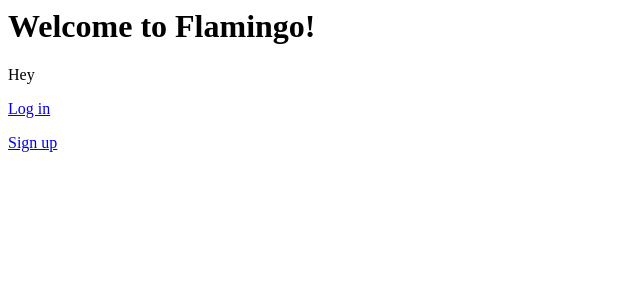
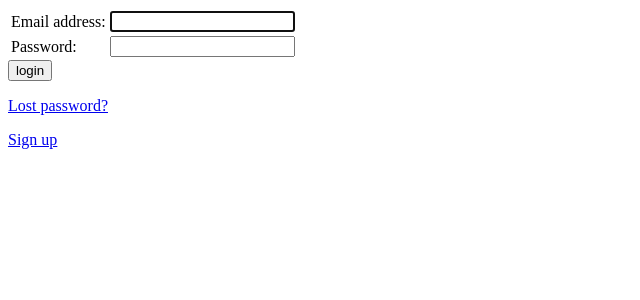
Before and after one commit to gitter-badger/project-flamingo, a Django app: page /login/ in a window 1280 px wide. Shown: the top 300 px of the page, without its empty margins (0-640 px from the left). Run offline with Django 3.2, Linux system fonts and the light colour scheme; parts of the project's set-up code (start-up, migrations or seed data) failed here and were passed over.

Commit message:
Some login and signup fixes

```diff
--- a/flamingo_proj/home/templates/registration/login.html
+++ b/flamingo_proj/home/templates/registration/login.html
@@ -1,16 +1,45 @@
-{% block headline %} <h1>Welcome to Flamingo!</h1> {% endblock headline %}
-
 {% block content %}
 
-<p> Hey
-{% if user.is_authenticated %}
-{{ user.email }}!
-  <p><a href="{% url 'logout' %}"> Log out </a></p>
-
-</p>
-{% else %}
-  <p><a href="{% url 'login' %}"> Log in </a></p>
-  <p><a href="{% url 'signup' %}"> Sign up </a></p>
+{% if form.errors %}
+<p>Your username and password didn't match. Please try again.</p>
+{% endif %}
+{% if next %}
+    {% if user.is_authenticated %}
+    <strong> TO BE FIXED </strong>
+    <p>Your account doesn't have access to this page. To proceed,
+    please login with an account that has access.</p>
+    {% else %}
+    <p>Please login to see this page.</p>
+    {% endif %}
 {% endif %}
 
+{% if user.is_authenticated %}
+    <p> You are logged in, {{ user }}! </p>
+    <p> To log in with a different account, log out first! </p>
+    <p><a href="{% url 'logout' %}">Log out</a></p>
+{% else %}
+
+
+<form method="post" action="{% url 'login' %}">
+{% csrf_token %}
+<table>
+<tr>
+    <td>{{ form.username.label_tag }}</td>
+    <td>{{ form.username }}</td>
+</tr>
+<tr>
+    <td>{{ form.password.label_tag }}</td>
+    <td>{{ form.password }}</td>
+</tr>
+</table>
+
+<input type="submit" value="login" />
+<input type="hidden" name="next" value="{{ next }}" />
+</form>
+
+{# Assumes you setup the password_reset view in your URLconf #}
+<p><a href="{% url 'password_reset' %}">Lost password?</a></p>
+<p><a href="{% url 'signup' %}"> Sign up </a></p>
+
+{% endif %}
 {% endblock %}
--- a/flamingo_proj/posts/views.py
+++ b/flamingo_proj/posts/views.py
@@ -4,6 +4,7 @@ from django.contrib.auth.decorators import login_required
 from django.views.decorators.http import require_POST
 
 
+@login_required
 def feed(request):
     logged_user = request.user
     context = {
```
Also changed, not shown: flamingo_proj/home/templates/home/signup.html (+8 -2 lines).
